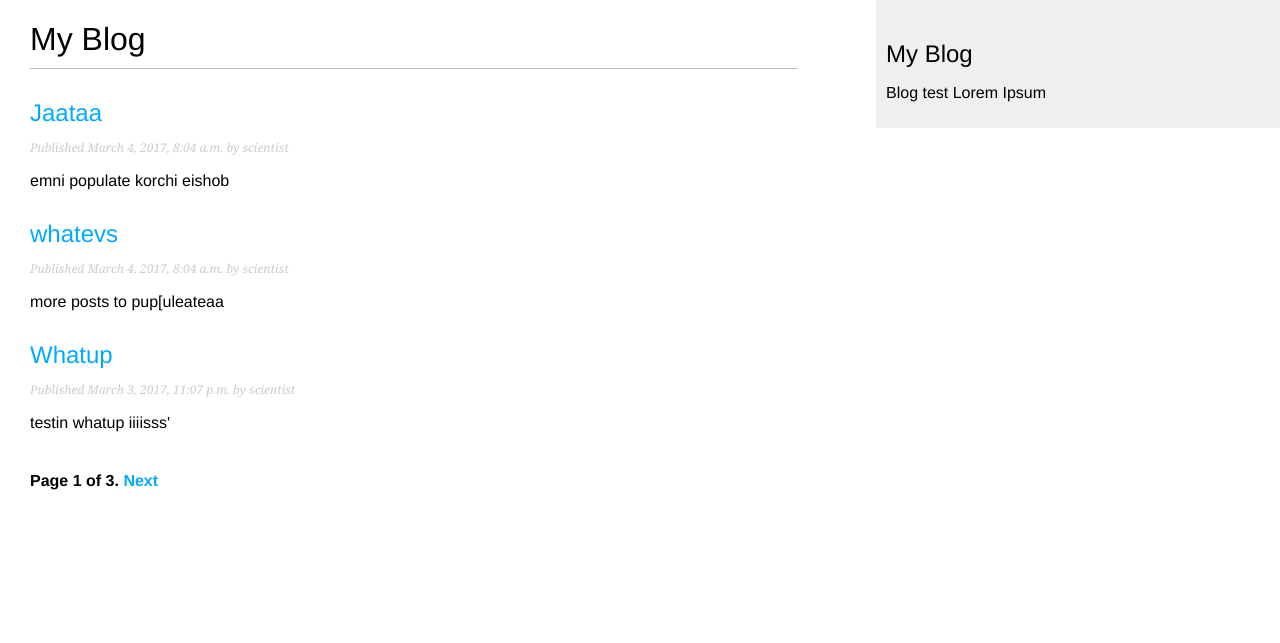
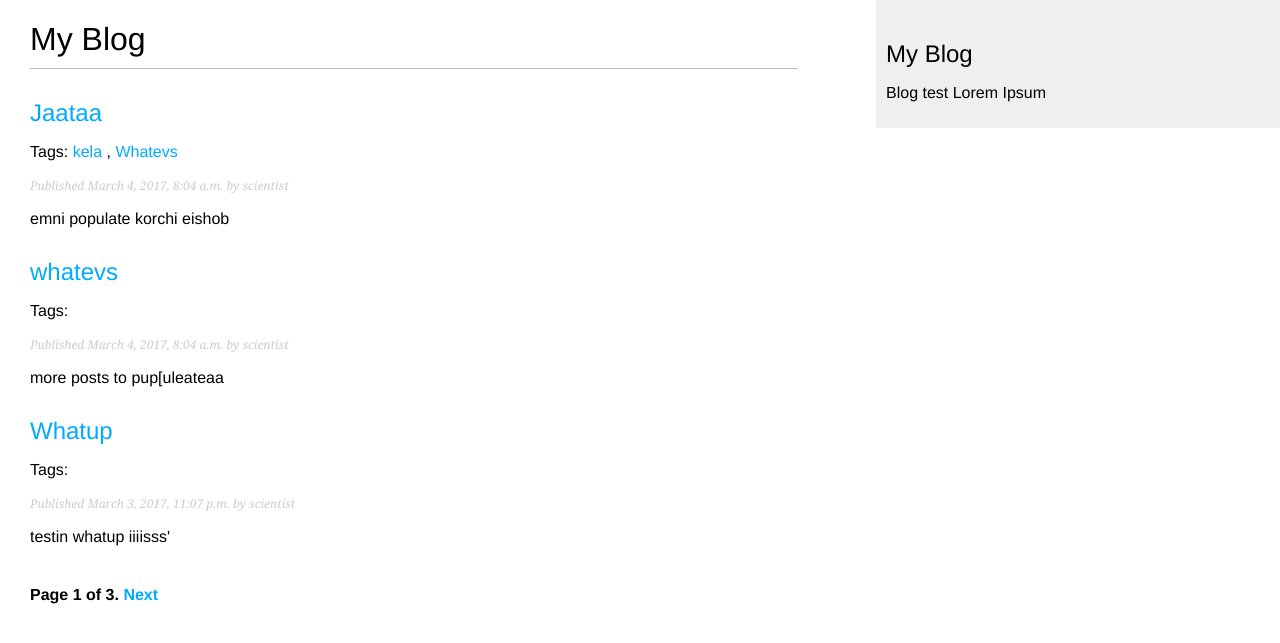
Before and after one commit to ShivamBh/python_prac, a Django app: page /blog/ in a window 1280 px wide. Shown: the top 643 px of the page. Run offline with Django 3.2, Linux system fonts and the light colour scheme; data comes from the database, SQL or seed files in the repository; both versions use the stored data as it was after the commit; parts of the project's set-up code (start-up, migrations or seed data) failed here and were passed over.

Commit message:
tagging functionality added

```diff
--- a/django_blog/mysite/blog/models.py
+++ b/django_blog/mysite/blog/models.py
@@ -2,6 +2,7 @@
 from django.utils import timezone
 from django.core.urlresolvers import reverse
 from django.contrib.auth.models import User
+from taggit.managers import TaggableManager
 
 # Create your models here.
 
@@ -41,6 +42,7 @@
 
 	objects = models.Manager() #default manager
 	published = PublishedManager() #custom manager
+	tags = TaggableManager() #custom manager for tags functionality
 
 class Comment(models.Model):
 	post = models.ForeignKey(Post, related_name='comments')
--- a/django_blog/mysite/blog/templates/blog/post/list.html
+++ b/django_blog/mysite/blog/templates/blog/post/list.html
@@ -6,12 +6,22 @@
 
 
 	<h1>My Blog</h1>
+	{% if tag %}
+		<h2>Posts Tagged with "{{ tag.name }}"</h2>
+	{% endif %}
 	{% for post in posts %}
 		<h2>
 			<a href="{{ post.get_absolute_url }}">
 				{{ post.title }}
 			</a>
 		</h2>
+		<p class="tags">
+			Tags:
+			{% for tag in post.tags.all %}
+			<a href="{% url "blog:post_list_by_tag" tag.slug %}">{{ tag.name }}</a>
+			{% if not forloop.last %} , {% endif %}
+			{% endfor %}
+		</p>
 		<p class="date">
 			Published {{ post.publish }} by {{ post.author }}
 		</p>
@@ -19,5 +29,5 @@
 		{{ post.body|truncatewords:30|linebreaks }}
 	{% endfor %}
 
-	{% include "pagination.html" with page=page_obj %}
+	{% include "pagination.html" with page=posts %}
 {% endblock %}
--- a/django_blog/mysite/blog/urls.py
+++ b/django_blog/mysite/blog/urls.py
@@ -3,11 +3,12 @@
 
 urlpatterns = [
 	#post views
-	#url(r'^$', views.post_list, name='post_list'),
-	url(r'^$', views.PostListView.as_view(), name='post_list'),
+	url(r'^$', views.post_list, name='post_list'),
+	#url(r'^$', views.PostListView.as_view(), name='post_list'),
 	url(r'^(?P<year>\d{4})/(?P<month>\d{2})/(?P<day>\d{2})/(?P<post>[-\w]+)/$',
 		views.post_detail,
 		name='post_detail'),
 	url(r'^(?P<post_id>\d+)/share/$', views.post_share, name='post_share'),
+	url(r'^tag/(?P<tag_slug>[-\w]+)/$', views.post_list, name='post_list_by_tag'),
 
 ]
--- a/django_blog/mysite/blog/views.py
+++ b/django_blog/mysite/blog/views.py
@@ -2,13 +2,20 @@
 from django.core.paginator import Paginator, EmptyPage, PageNotAnInteger
 from django.views.generic import ListView
 from django.core.mail import send_mail
+from taggit.models import Tag
 from .models import Post, Comment
 from .forms import EmailPostForm, CommentForm
 
 # Create your views here.
 
-def post_list(request, category=None):
+def post_list(request, tag_slug=None):
     object_list = Post.published.all()
+    tag = None
+
+    if tag_slug:
+    	tag = get_object_or_404(Tag, slug=tag_slug)
+    	object_list = object_list.filter(tags__in=[tag])
+
     paginator = Paginator(object_list, 3) # 3 posts in each page
     page = request.GET.get('page')
     try:
@@ -20,7 +27,8 @@
         # If page is out of range deliver last page of results
         posts = paginator.page(paginator.num_pages)
     return render(request, 'blog/post/list.html', {'page': page,
-                                                   'posts': posts})
+                                                   'posts': posts,
+                                                   'tag': tag})
 
 class PostListView(ListView):
 	queryset = Post.published.all()
--- a/django_blog/mysite/mysite/settings.py
+++ b/django_blog/mysite/mysite/settings.py
@@ -38,6 +38,7 @@
     'django.contrib.messages',
     'django.contrib.staticfiles',
     'blog',
+    'taggit',
 )
 
 MIDDLEWARE_CLASSES = (
```
Also changed, not shown: django_blog/mysite/blog/migrations/0003_post_tags.py (added), django_blog/mysite/db.sqlite3.
